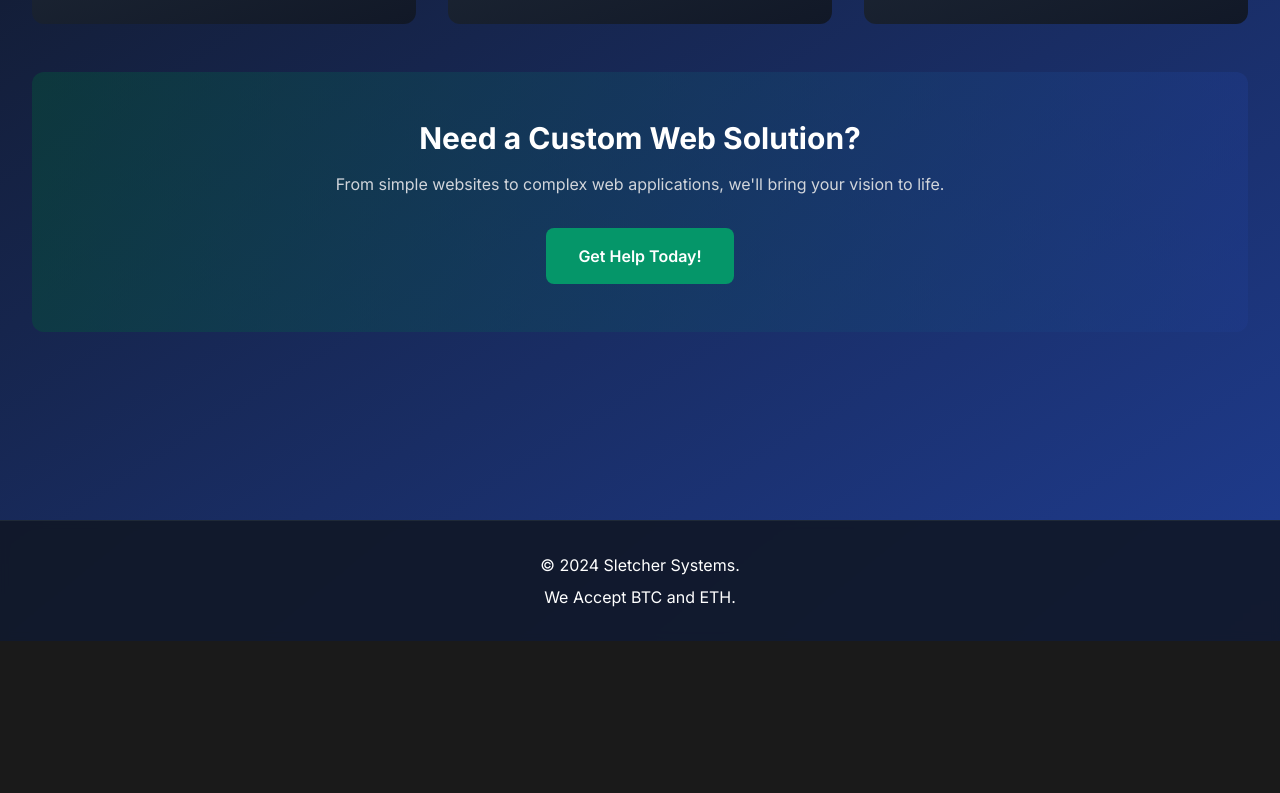
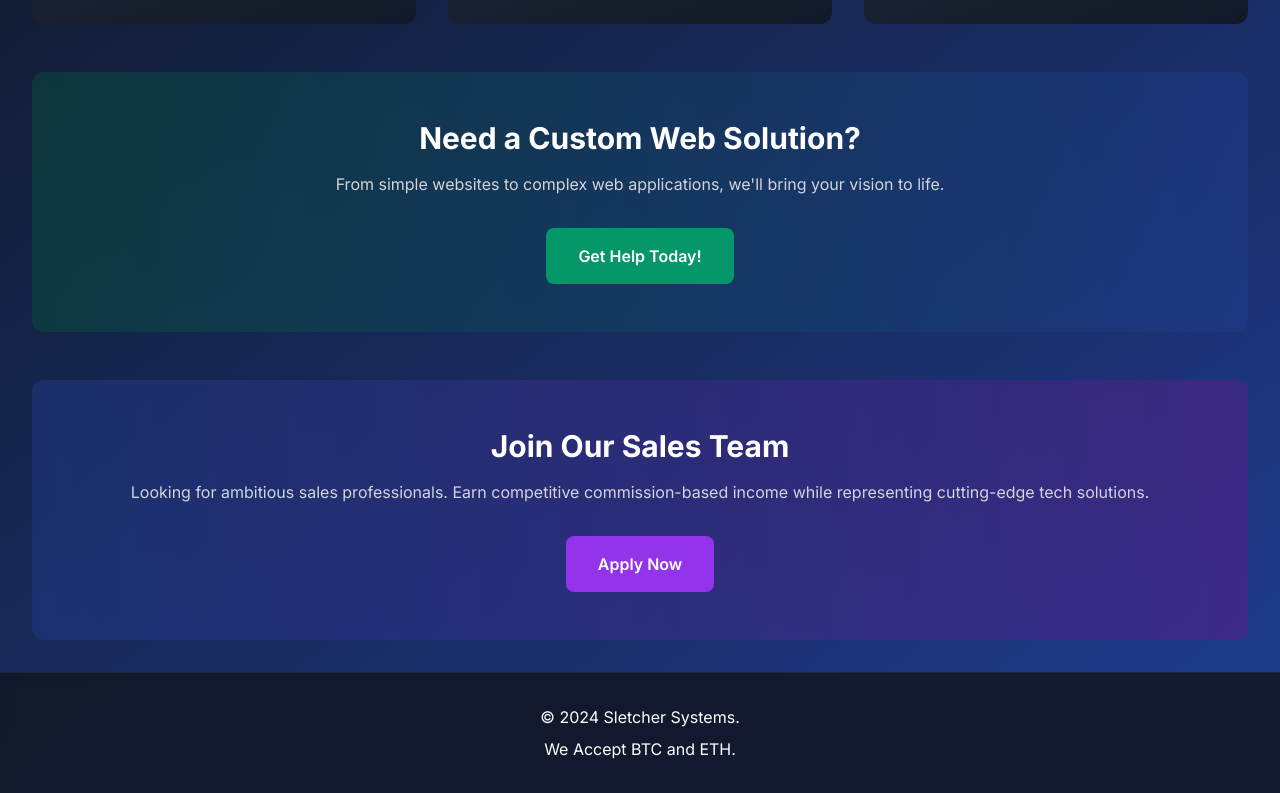
Before and after one commit to banditofsmoke/testsite2, a Next.js app: page /clients in a window 1280 px wide. Shown: the part 408-1201 px from the top of the page. Before the commit the page ends 1049 px from the top, so only its background shows below. Built offline with nearby package versions, Linux system fonts and the light colour scheme.

Commit message:
Update page.tsx
added sales tab

```diff
--- a/app/clients/page.tsx
+++ b/app/clients/page.tsx
@@ -75,6 +75,26 @@ export default function ClientsPage() {
                 </button>
               </div>
             </div>
+
+            {/* Sales Recruitment Section */}
+            <div className="bg-gradient-to-r from-blue-900/50 to-purple-900/50 rounded-xl p-12 text-center">
+              <h2 className="text-3xl font-bold text-white mb-4">
+                Join Our Sales Team
+              </h2>
+              <p className="text-gray-300 mb-8">
+                Looking for ambitious sales professionals. Earn competitive commission-based income while representing cutting-edge tech solutions.
+              </p>
+              <div className="flex justify-center">
+                <a
+                  href="https://marketing.sletchersystems.com/"
+                  target="_blank"
+                  rel="noopener noreferrer"
+                  className="bg-purple-600 hover:bg-purple-500 text-white px-8 py-4 rounded-lg font-semibold transition-all duration-300"
+                >
+                  Apply Now
+                </a>
+              </div>
+            </div>
           </div>
         </div>
       </div>
```
